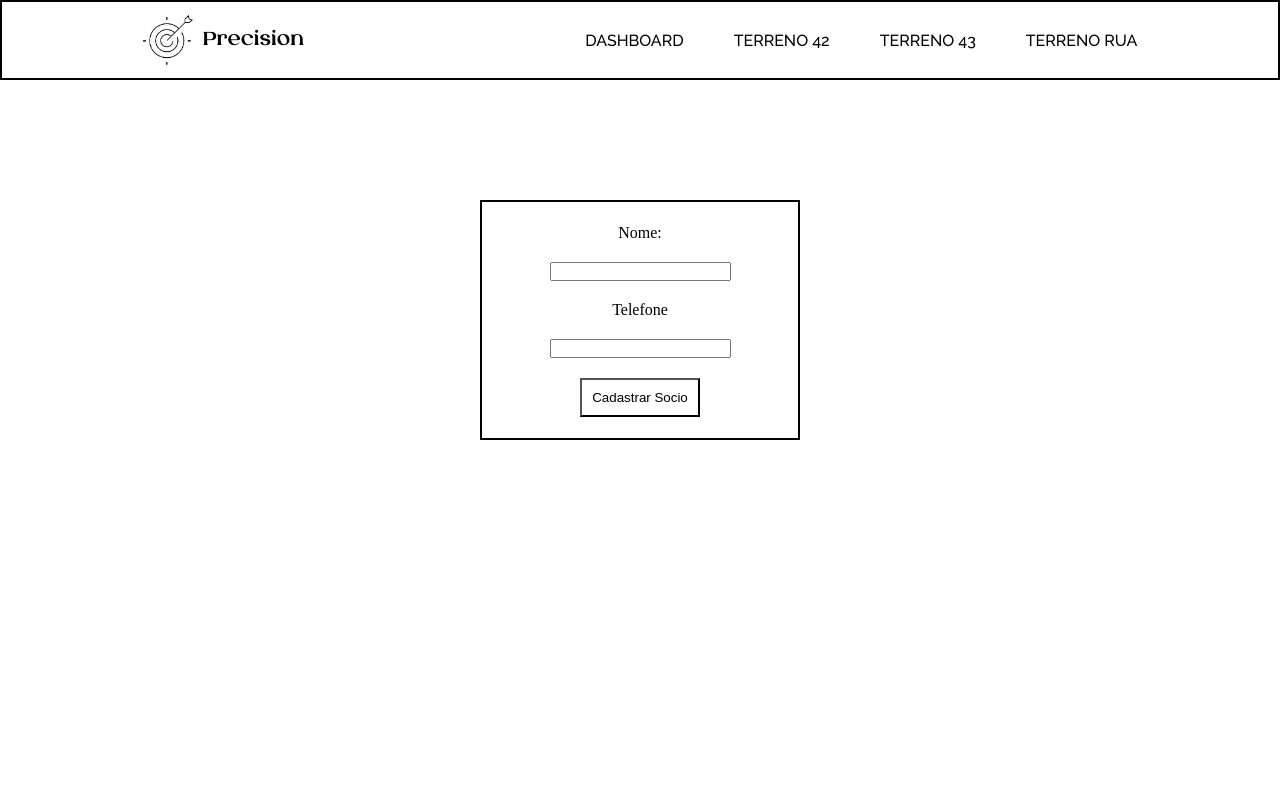
After one commit to andrrc/controledegastos, a PHP site: page /script/adicionarSocio.php in a window 1280 px wide. The commit adds this page. Run offline with PHP 8.4, Linux system fonts and the light colour scheme.

Commit message:
style and script of initial

```diff
--- a/includes/header.html
+++ b/includes/header.html
@@ -8,6 +8,7 @@
             <li><a href="">Dashboard</a></li>
             <li><a href="">Terreno 42</a></li>
             <li><a href="">Terreno 43</a></li>
+            <li><a href="">Terreno Rua</a></li>
         </ul>
     </nav>
 </header>
--- /dev/null
+++ b/media/style/adicionarSocio.css
@@ -0,0 +1,26 @@
+.socio-section{
+    width: 100vw;
+    height: 30rem;
+    display: flex;
+    justify-content: center;
+    align-items: center;
+}
+
+form{
+    border: 2px solid black;
+    width: 20rem;
+    height: 15rem;
+    display: flex;
+    gap: 20px;
+    justify-content: center;
+    flex-direction: column;
+    align-items: center;
+}
+input[type="submit"]{
+    cursor: pointer;
+    background-color: white;
+    padding: 10px;
+}
+input[type="submit"]:hover{
+    opacity: 0.5;
+}
--- a/script/adicionarGasto.php
+++ b/script/adicionarGasto.php
@@ -6,9 +6,7 @@ if (isset($_POST['submit'])) {
     $observacao = $_POST['observacao'];
     $pago = $_POST['pago'];
     $quemPagou = $_POST['quemPagou'];
-    $quemPagouSegundo = $_POST['quemPagouSegundo'];
-    $quemPagouTerceiro = $_POST['quemPagouTerceiro'];
-    $result = mysqli_query($conexao, "INSERT INTO Terreno42(item,preco,observacoes,pago,quem_pagou,quemPagouSegundo,quemPagouTerceiro) VALUES('$item','$preco','$observacao','$pago','$quemPagou','$quemPagouSegundo','$quemPagouTerceiro')");
+    $result = mysqli_query($conexao, "INSERT INTO gastos(item,preco,observacoes,pago,quem_pagou,quemPagouSegundo,quemPagouTerceiro) VALUES('$item','$preco','$observacao','$pago','$quemPagou','$quemPagouSegundo','$quemPagouTerceiro')");
 }
 ;
 ?>
@@ -38,7 +36,7 @@ if (isset($_POST['submit'])) {
     <section class="section-formulario">
         <form method="POST" action="adicionarGasto.php">
             <div id="div-form-atributos">
-                <label for="Item">Item:</label>
+                <label for="Item">Serviço:</label>
                 <input type="text" name="item" id="item">
                 <label for="preco">Preço:</label>
                 <input type="number" name="preco" id="preco">
--- /dev/null
+++ b/script/adicionarSocio.php
@@ -0,0 +1,42 @@
+<?php
+include_once("../includes/conexao.php");
+include_once("../includes/header.html");
+
+if(isset($_GET['submit'])){
+    $nome = $_GET['nome'];
+    $telefone = $_GET['telefone'];
+    $sql = "INSERT into socios(nome,telefone) VALUES('$nome','$telefone')";
+    $resultado = mysqli_query($conexao,$sql);
+}
+
+
+?>
+<!DOCTYPE html>
+<html lang="pt-br">
+<head>
+    <meta charset="UTF-8">
+    <meta name="viewport" content="width=device-width, initial-scale=1.0">
+    <title>Socio</title>
+    <link rel="stylesheet" href="../media/style/header.css">
+    <link rel="stylesheet" href="../media/style/adicionarSocio.css">
+    <link rel="preconnect" href="https://fonts.googleapis.com">
+    <link rel="preconnect" href="https://fonts.gstatic.com" crossorigin>
+    <link href="https://fonts.googleapis.com/css2?family=Raleway:ital,wght@0,100..900;1,100..900&display=swap"
+        rel="stylesheet">
+    <link rel="preconnect" href="https://fonts.googleapis.com">
+    <link rel="preconnect" href="https://fonts.gstatic.com" crossorigin>
+    <link href="https://fonts.googleapis.com/css2?family=Raleway:ital,wght@0,100..900;1,100..900&display=swap"
+        rel="stylesheet">
+</head>
+<body>
+    <section class="socio-section">
+    <form action="adicionarSocio.php" method="GET">
+        <label for="">Nome:</label>
+        <input type="text" name="nome" id="">
+        <label for="">Telefone</label>
+        <input type="text" name="telefone">
+        <input type="submit" value="Cadastrar Socio" name="submit">
+    </form>
+    </section>
+</body>
+</html>
```
